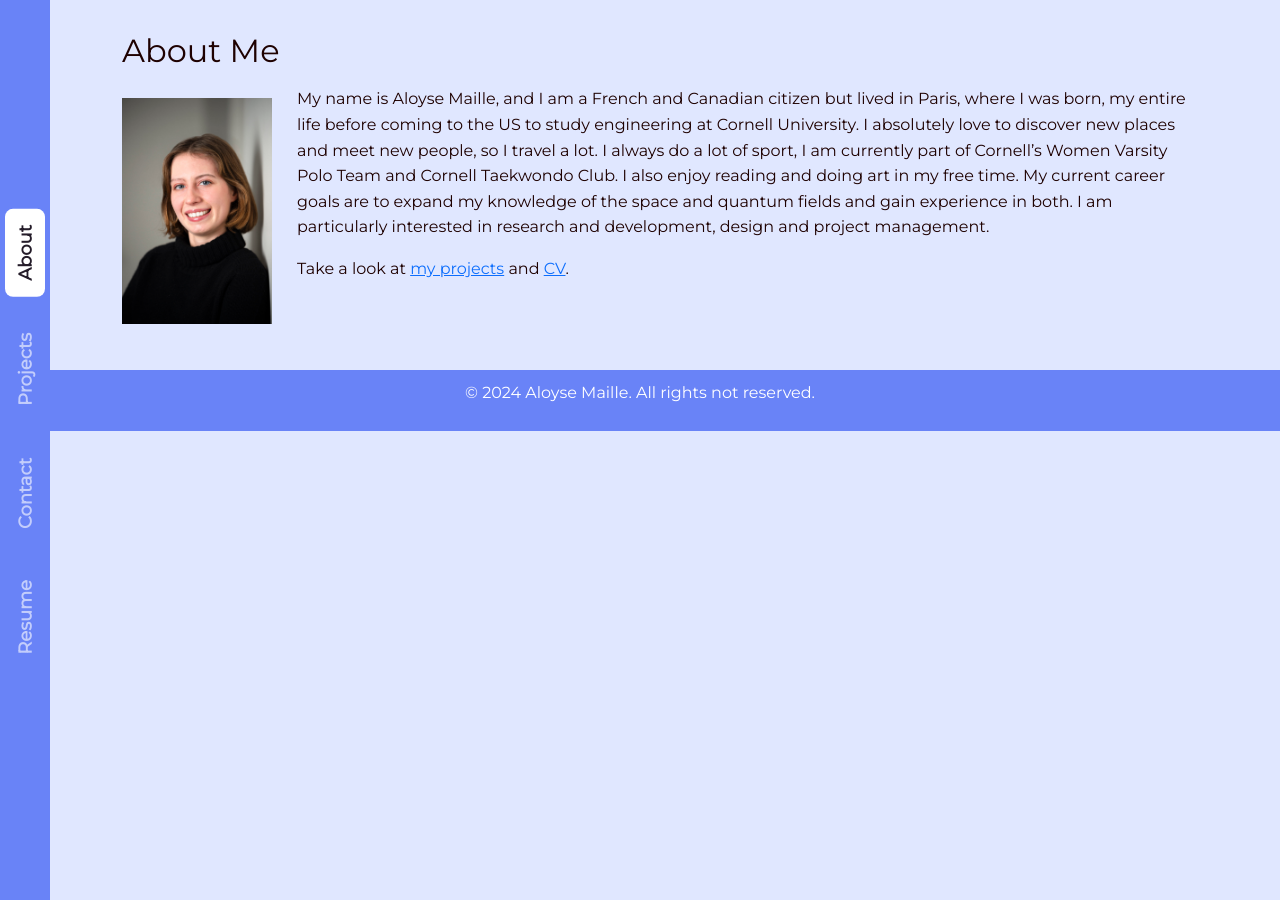
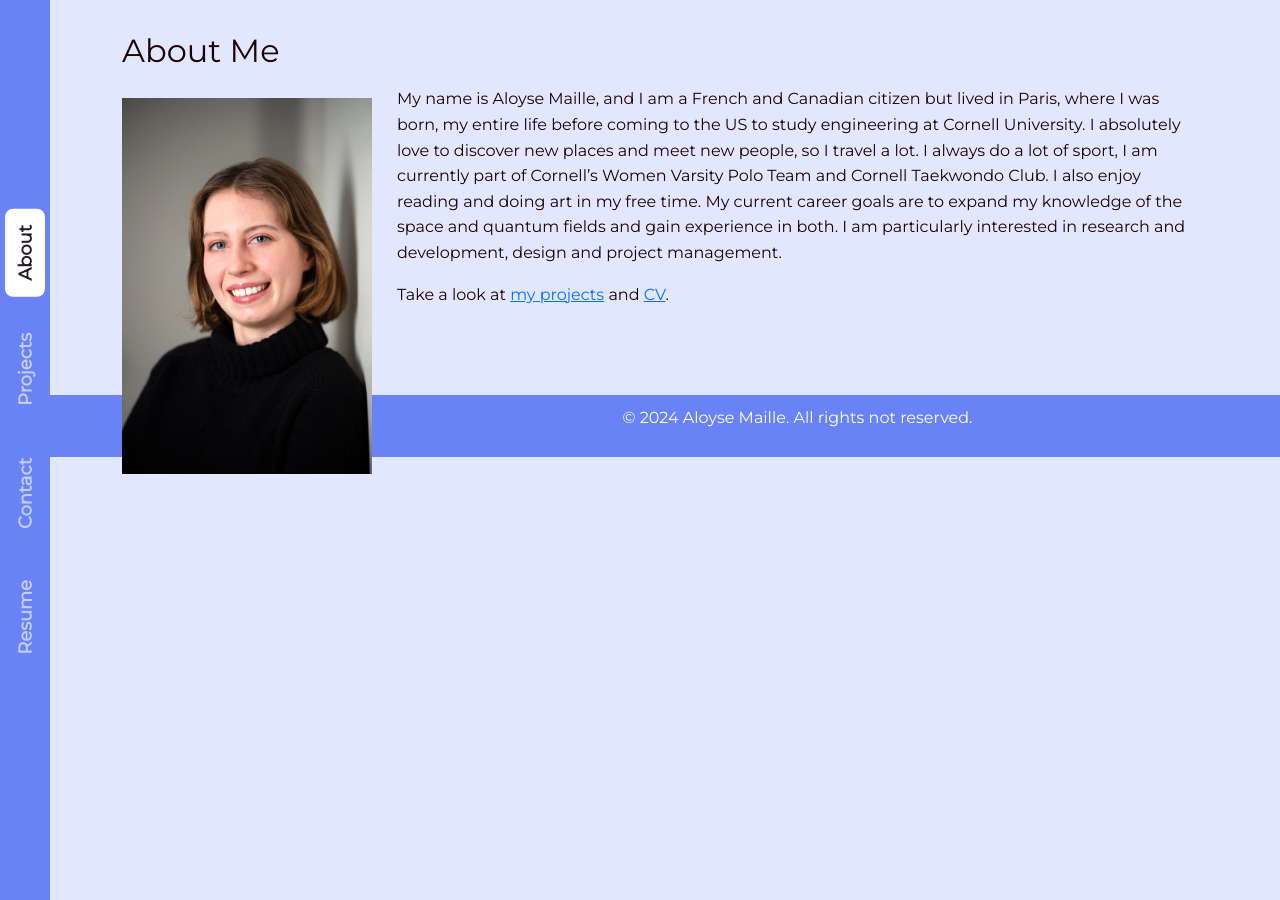
Before and after one commit to aloysemaille/AloyseMaillePortfolio, a Jekyll site: the page built from index.md, in a window 1280 px wide. Built offline with Jekyll 4.4.1, drawn with Linux system fonts in a browser that asks for light colours.

Commit message:
profile pic

```diff
--- a/_sass/custom.scss
+++ b/_sass/custom.scss
@@ -83,7 +83,7 @@ footer {
 .profile-image {
   float: left;
   margin: 20px 25px 25px 0;
-  width: 150px;
+  width: 250px;
   vertical-align: top;
 }
 
```
